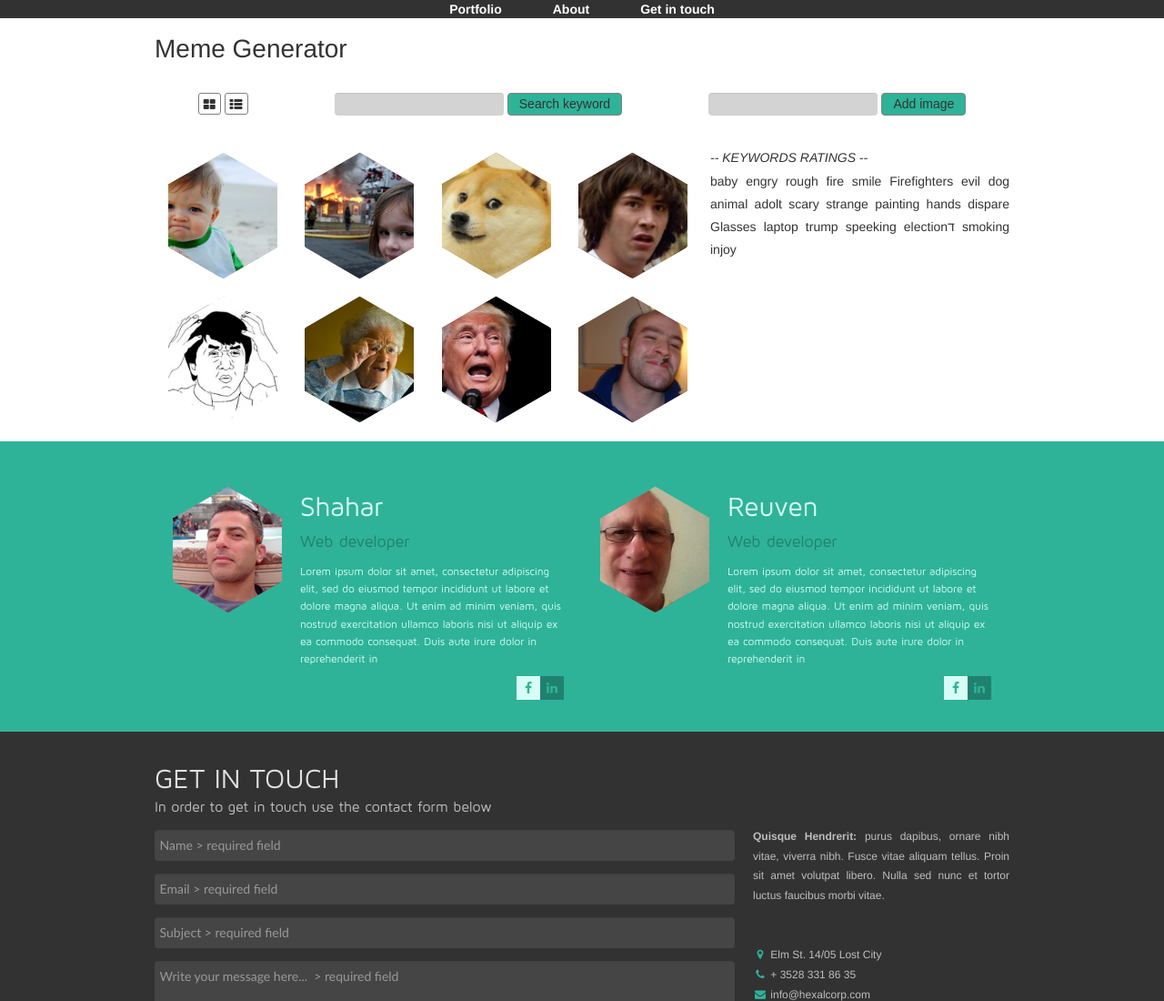
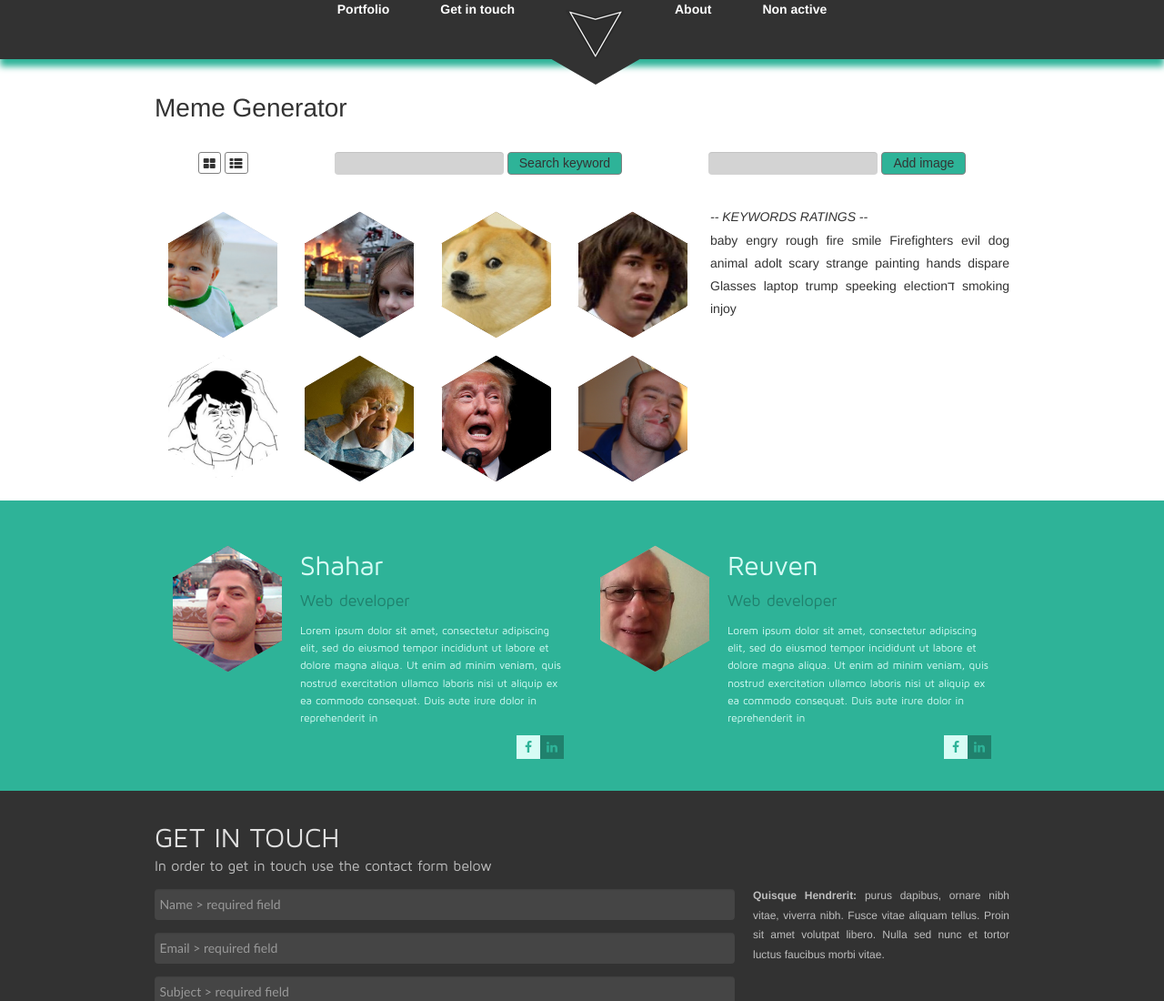
Before and after one commit to Shahar13/MemeGenerator, a website: page index.html in a window 1280 px wide. Shown: the top 1100 px of the page at 91% size. Drawn offline with nearby package versions, Linux system fonts and the light colour scheme; files that its build step writes are made by us from their sources.

Commit message:
END OF DESIGN

```diff
--- a/index.html
+++ b/index.html
@@ -5,6 +5,7 @@
     <meta charset="UTF-8">
     <title>Meme Generator</title>
     <meta name="viewport" content="width=device-width, initial-scale=1">
+	<link rel="shortcut icon" type="image/ico" href="favicon.png" />
 
     <!-- bootstrap and jQ -->
     <link rel="stylesheet" href="lib/bootstrap-3.3.7-dist/css/bootstrap.css" />
@@ -15,21 +16,27 @@
 <body onload="init()">
 
     <!-- HEADER -->
-    <header class="container lightblack_bg">
-        <div class="inner_container">
+    <header class="container lightblack_bg header_div">
+        <div class="inner_container_header">
             <nav class="main_nav flex">
                 <input type="checkbox" id="main_nav__mobile_checkbox">
                 <label for="main_nav__mobile_checkbox" class="main_nav__mobile_icon">&#9776;</label>
                 <div class="main_nav__inner flex space_between">
                     <ul class="clean_list main_nav__items flex justify_center">
                         <li><a href="#" id="scrollPortfolio" class="main_nav__item align-center">Portfolio</a></li>
+                        <li><a href="#" id="scrollGetintouch" class="main_nav__item align-center">Get in touch</a></li>
+                        <li><a href="#" class="main_nav__item align-center logo_item"><img src="../assets/logo.png" /></a></li>
                         <li><a href="#" id="scrollAbout" class="main_nav__item align-center">About</a></li>
-                        <li><a href="#" id="scrollGetintouch" class="main_nav__item align-center">Get in touch</a></li>
+                        <li><a href="#" class="main_nav__item align-center">Non active</a></li>
                     </ul>
                 </div>
             </nav>
         </div>
     </header>
+    <!-- black tringle under the top nav  -->
+    <div class="main_nav_bottom_wrapper">
+        <span class="main_nav_bottom"></span>
+    </div>
     <!-- END OF Header-->
 
     <!-- MAIN -->
@@ -125,9 +132,9 @@
                             </select>
                             <br />
 
-                            <button onclick="return false; saveImage(this)" class="btn btn-default btn_save" id="save">
+                            <a onclick="saveImage(this)" class="btn btn-default btn_save" id="save">
                                 Save
-                            </button>
+                            </a>
                         </div>
 
                     </div>
@@ -211,8 +218,6 @@
                         <span class="rate_3">emotions</span>
                     </div>
                 </div>
-
-
             </div>
             <!--END OF content main-->
         </div>
--- a/scss/_layout.scss
+++ b/scss/_layout.scss
@@ -8,7 +8,7 @@
   width: var(--container_width);
   margin: 0 auto;
   // padding: 0 em(20px);
-  overflow: hidden;
+  //overflow: hidden;
 }
 
 .inner_container {
@@ -19,7 +19,7 @@
 }
 
 @media (max-width: #{$container_width - 10}) {
-  .container, .inner_container {
+  .container, .inner_container, .inner_container_header {
       max-width: 98%;
   }
 }
--- a/scss/_main-nav.scss
+++ b/scss/_main-nav.scss
@@ -1,3 +1,9 @@
+MAIN {
+	margin-top: -26px;
+	@include for-mobile-only {
+        margin-top: 0;
+	}
+}
 
 .fixed {
     position: fixed;
@@ -10,13 +16,21 @@
     box-shadow: 0 3px 3px var(--turquoise1);
 }
 
+.header_div{
+    box-shadow: 0 8px 7px var(--turquoise1);
+    margin: 0 0 15px 0;
+}
+
+.inner_container_header{
+  max-width: var(--inner_container_width);
+  margin: 0 auto;
+  padding: 0 20px;
+}
+
 .main_nav {
     --main_nav_height: em(63px);
     height: var(--main_nav_height);
     box-sizing: border-box;
-    // position: fixed;
-    // width: 100%;
-    // height:63px;
 }
 
 .main_nav__mobile_icon,
@@ -33,6 +47,11 @@
     width: 100%;
 }
 
+/* middle LI */
+.main_nav__items LI:nth-child(3) {
+    z-index: 2;
+}
+
 .main_nav__item {
     font-size: rem-calc(16px);
     padding: 0 2em;
@@ -47,10 +66,7 @@
     color: #2eb398;
     text-decoration: none;
 }
-// .main_nav__item: {
-//     color: #2eb398;
-//     text-decoration: none;
-// }
+
 .main_nav__inner {
     width: 100%;
 }
@@ -72,12 +88,11 @@
     }
     .main_nav__mobile_icon {
         display: block;
-        padding-top: 0.4em;
+        padding-top: 0.3em;
         font-size: 2rem;
         cursor: pointer;
         color: var(--turquoise1);
     }
-
 
     .main_nav__logo li {
         margin-bottom: 1em;
@@ -106,3 +121,24 @@
     width: 80%;
     top: 40px;
 }
+
+.logo_item{
+    margin: 10px 0 0 0;
+    z-index: 222;
+}
+
+.main_nav_bottom_wrapper{
+    text-align: center;
+    margin-top: 26px;
+    padding-left: 30px;
+    z-index: -1;
+	@include for-mobile-only {
+        display: none;
+	}
+}
+
+.main_nav_bottom{
+    border-top: 30px solid  var(--lightblack1);
+    border-left: 52px solid transparent;
+    border-right: 52px solid transparent;
+}
```
Also changed, not shown: scss/_main.scss (+0 -10 lines), favicon.png (added).
